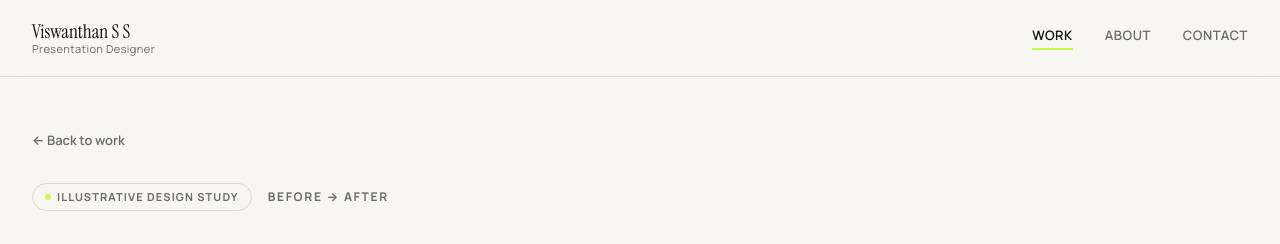
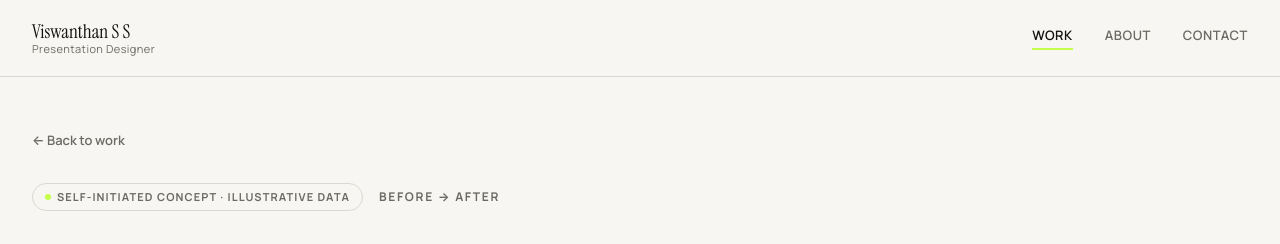
Before and after one commit to viswanthanss/viswanthan-presentation-portfolio, a React (Vite) app: page /work/redesign in a window 1280 px wide. Shown: the top 244 px of the page. Built offline with nearby package versions, Linux system fonts and the light colour scheme.

Commit message:
Update portfolio from latest ZIP

```diff
--- a/src/data/projects.ts
+++ b/src/data/projects.ts
@@ -9,65 +9,12 @@ export type Project = {
 };
 
 export const projects: Project[] = [
-  {
-    number: "01",
-    slug: "pitch-deck",
-    category: "Business / Pitch Deck",
-    title: "Northstar",
-    description:
-      "A concise investor narrative for a fictional operational-intelligence platform.",
-    tags: ["Pitch Deck", "Storytelling", "Information Design"],
-    status: "Self-initiated concept",
-  },
-  {
-    number: "02",
-    slug: "data-storytelling",
-    category: "Data Storytelling",
-    title: "The Growth Engine",
-    description:
-      "Reading a retention problem out of a subscription business's growth data.",
-    tags: ["Data Visualization", "Narrative", "Cohort Analysis"],
-    status: "Self-initiated data storytelling study",
-  },
-  {
-    number: "03",
-    slug: "executive-one-pager",
-    category: "Executive One-Pager",
-    title: "Northstar — Executive Brief",
-    description:
-      "The Northstar narrative condensed into a single decision-ready document.",
-    tags: ["One-Pager", "Executive Communication", "Layout Systems"],
-    status: "Illustrative design study",
-  },
-  {
-    number: "04",
-    slug: "strategy",
-    category: "Corporate / Strategy",
-    title: "Orbit 2027",
-    description:
-      "An 18-month investment strategy for a fictional B2B technology company.",
-    tags: ["Strategy Deck", "Frameworks", "Roadmapping"],
-    status: "Self-initiated strategy design study",
-  },
-  {
-    number: "05",
-    slug: "redesign",
-    category: "Before → After",
-    title: "Three Slide Rebuilds",
-    description:
-      "Three common corporate slides, rebuilt around a single point of view.",
-    tags: ["Visual Hierarchy", "Editorial Judgment", "Slide Systems"],
-    status: "Illustrative design study",
-  },
+  { number: "01", slug: "pitch-deck", category: "Business / Pitch Deck", title: "Northstar", description: "A concise investor narrative for a fictional operational-intelligence platform.", tags: ["Pitch Deck", "Storytelling", "Information Design"], status: "Self-initiated concept · Synthetic data" },
+  { number: "02", slug: "data-storytelling", category: "Data Storytelling", title: "The Growth Engine", description: "Reading a retention problem out of a subscription business's growth data.", tags: ["Data Visualization", "Narrative", "Cohort Analysis"], status: "Self-initiated concept · Synthetic cohort data" },
+  { number: "03", slug: "executive-one-pager", category: "Executive One-Pager", title: "Northstar — Executive Brief", description: "The Northstar narrative condensed into a single decision-ready document.", tags: ["One-Pager", "Executive Communication", "Layout Systems"], status: "Self-initiated concept · Synthetic data" },
+  { number: "04", slug: "strategy", category: "Corporate / Strategy", title: "Orbit 2027", description: "An 18-month investment strategy for a fictional B2B technology company.", tags: ["Strategy Deck", "Frameworks", "Roadmapping"], status: "Self-initiated concept · Illustrative model" },
+  { number: "05", slug: "redesign", category: "Before → After", title: "Three Slide Rebuilds", description: "Three plausible corporate slides, rebuilt around a single point of view.", tags: ["Visual Hierarchy", "Editorial Judgment", "Slide Systems"], status: "Self-initiated concept · Illustrative data" },
 ];
 
-export function getProjectBySlug(slug: string): Project | undefined {
-  return projects.find((p) => p.slug === slug);
-}
-
-export function getAdjacentProjects(slug: string) {
-  const index = projects.findIndex((p) => p.slug === slug);
-  const prev = projects[(index - 1 + projects.length) % projects.length];
-  const next = projects[(index + 1) % projects.length];
-  return { prev, next };
-}
+export function getProjectBySlug(slug: string): Project | undefined { return projects.find((p) => p.slug === slug); }
+export function getAdjacentProjects(slug: string) { const index = projects.findIndex((p) => p.slug === slug); const prev = projects[(index - 1 + projects.length) % projects.length]; const next = projects[(index + 1) % projects.length]; return { prev, next }; }
```
